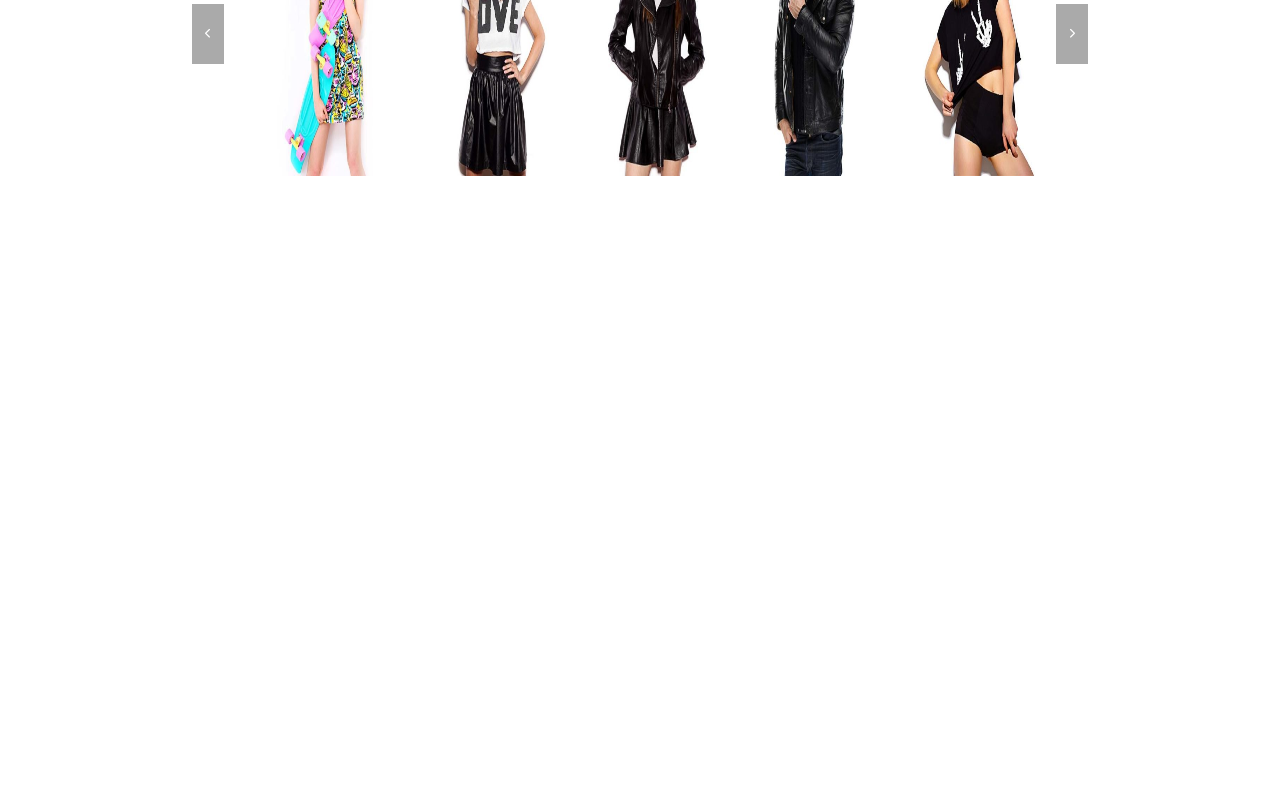
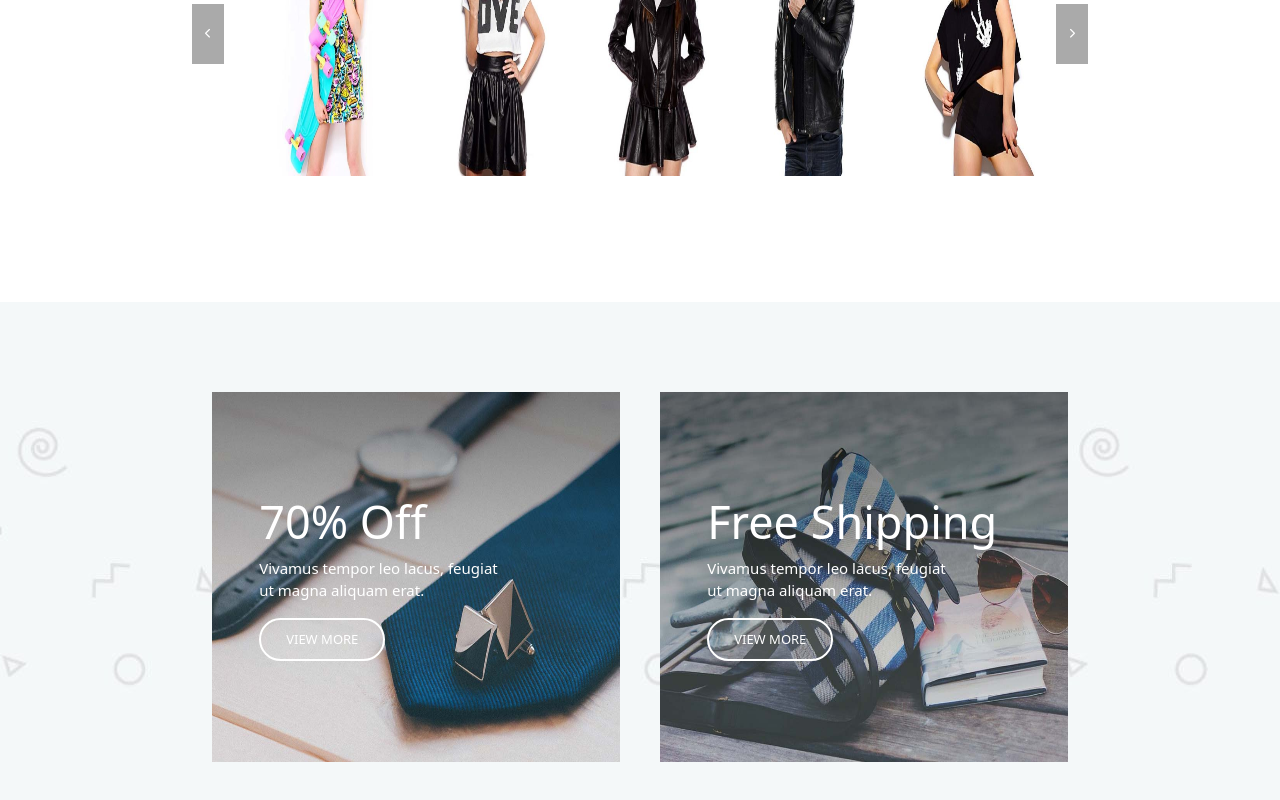
Before and after one commit to Titho93/proj-html-vuejs, a Vue app: page / in a window 1280 px wide. Shown: the part 2686-3486 px from the top of the page. Before the commit the page ends 2888 px from the top, so only its background shows below. Built offline with nearby package versions, Linux system fonts and the light colour scheme.

Commit message:
[add]offer

```diff
--- a/src/components/Main.vue
+++ b/src/components/Main.vue
@@ -3,13 +3,15 @@
 import Products from './partials/Products.vue';
 import Collections from './partials/Collections.vue';
 import Bestseller from './partials/Bestseller.vue';
+import Offer from './partials/Offer.vue';
 
 export default {
   name: 'Main',
   components: {
     Products,
     Collections,
-    Bestseller
+    Bestseller,
+    Offer
   }
 
 }
@@ -20,6 +22,7 @@ export default {
   <Products />
   <Collections />
   <Bestseller />
+  <Offer />
 
 </template>
 
--- a/src/components/partials/Bestseller.vue
+++ b/src/components/partials/Bestseller.vue
@@ -66,6 +66,7 @@ export default {
     background-color: #AAAAAA;
     line-height: 55px;
     color: white;
+    cursor: pointer;
     i {
       font-size: 10px;
     }
--- a/src/components/partials/Collections.vue
+++ b/src/components/partials/Collections.vue
@@ -17,7 +17,7 @@ export default {
             <div class="bios">
                 <h2>Winter Collection</h2>
                 <p>STYLISH AND WARM</p>
-                <button>VIEW MORE</button>
+                <button class="small">VIEW MORE</button>
             </div>
         </div>
         <div class="square">
@@ -27,7 +27,7 @@ export default {
             <div class="bios">
                 <h2>Spring Collectionn</h2>
                 <p>BRIGHT AND COLORFUL</p>
-                <button>VIEW MORE</button>
+                <button class="small">VIEW MORE</button>
             </div>
         </div>
         <div class="square">
@@ -37,7 +37,7 @@ export default {
             <div class="bios">
                 <h2>Autumn Collection</h2>
                 <p>RICH AND CONFORTABLE</p>
-                <button>VIEW MORE</button>
+                <button class="small">VIEW MORE</button>
             </div>
         </div>
     </div>
@@ -46,7 +46,7 @@ export default {
 
 </template>
 
-<style lang="scss">
+<style lang="scss" scoped>
 
 .collection {
     padding-top: 150px;
@@ -76,10 +76,6 @@ export default {
                 padding: 10px 0;
                 font-size: 20px;
             }
-            button {
-                padding: 10px 25px;
-                font-size: 13px;
-            }
         }
     }
 }
--- /dev/null
+++ b/src/components/partials/Offer.vue
@@ -0,0 +1,73 @@
+<script>
+
+export default {
+  name: 'Offer',
+}
+</script>
+
+<template>
+
+    <div class="offer">
+        <div class="squares d-flex">
+            <div class="square">
+                <img src="../../assets/promo_box_1_bg.jpg" alt="">
+                <div class="bio">
+                    <h2>70% Off</h2>
+                    <p>Vivamus tempor leo lacus, feugiat ut magna aliquam erat.</p>
+                    <button class="small">VIEW MORE</button>
+                </div>
+            </div>
+            <div class="square">
+                <img src="../../assets/promo_box_2_bg.jpg" alt="">
+                <div class="bio">
+                    <h2>Free Shipping</h2>
+                    <p>Vivamus tempor leo lacus, feugiat ut magna aliquam erat.</p>
+                    <button class="small">VIEW MORE</button>
+                </div>
+            </div>
+        </div>
+    </div>
+
+
+</template>
+
+<style lang="scss" scoped>
+
+.offer {
+    margin-top: 100px;
+    width: 100%;
+    height: 550px;
+    background-image: url(../../assets/bkgd_confetti-compressor.jpg);
+    background-position: center;
+    .squares {
+        width: 70%;
+        height: 100%;
+        margin: 0 auto;
+        justify-content: center;
+        .square {
+            display: flex;
+            align-items: center;
+            padding: 20px;
+            position: relative;
+            img {
+                width: 100%;
+                height: 370px;
+            }
+            .bio {
+                color: white;
+                position: absolute;
+                top: 35%;
+                left: 15%;
+                h2 {
+                    font-size: 45px;
+                }
+                p {
+                    width: 250px;
+                    font-size: 15px;
+                }
+            }
+        }
+    }
+}
+
+</style>
--- a/src/scss/Main.scss
+++ b/src/scss/Main.scss
@@ -58,3 +58,8 @@ h4 {
     border: 1px solid $lightgrey-color;
     margin-top: 10px;
   }
+
+  button.small {
+    padding: 10px 25px;
+    font-size: 13px;
+}
```
